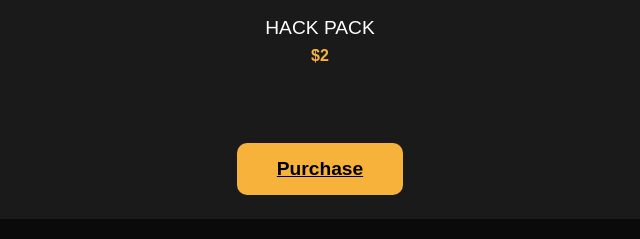
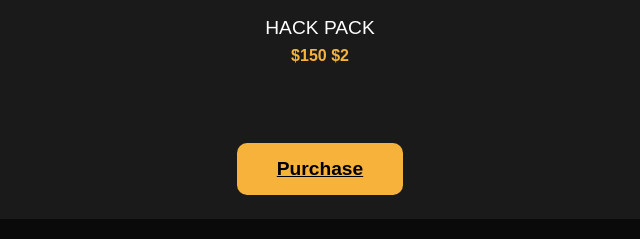
Before and after one commit to Aadi-bp/newweb2, a plain HTML site: page index.html in a window 1280 px wide. Shown: the part 210-449 px from the top of the page, 320-960 px from the left. Drawn offline with Linux system fonts and the light colour scheme.

Commit message:
Update index.html

```diff
--- a/index.html
+++ b/index.html
@@ -40,7 +40,8 @@
             <div class="package">
                 <img src="https://furyvip.com/safehack.jpg" alt="Hack Pack" style="width: 150px;">
                 <p>HACK PACK</p>
-                <span>$2</span>
+                <span class="old-price">$150</span>
+        <span class="new-price">$2</span>
             </div>
 
             <a href="https://aadi-bp.github.io/newbew3/" target="_blank" class="confirm-btn">
```
